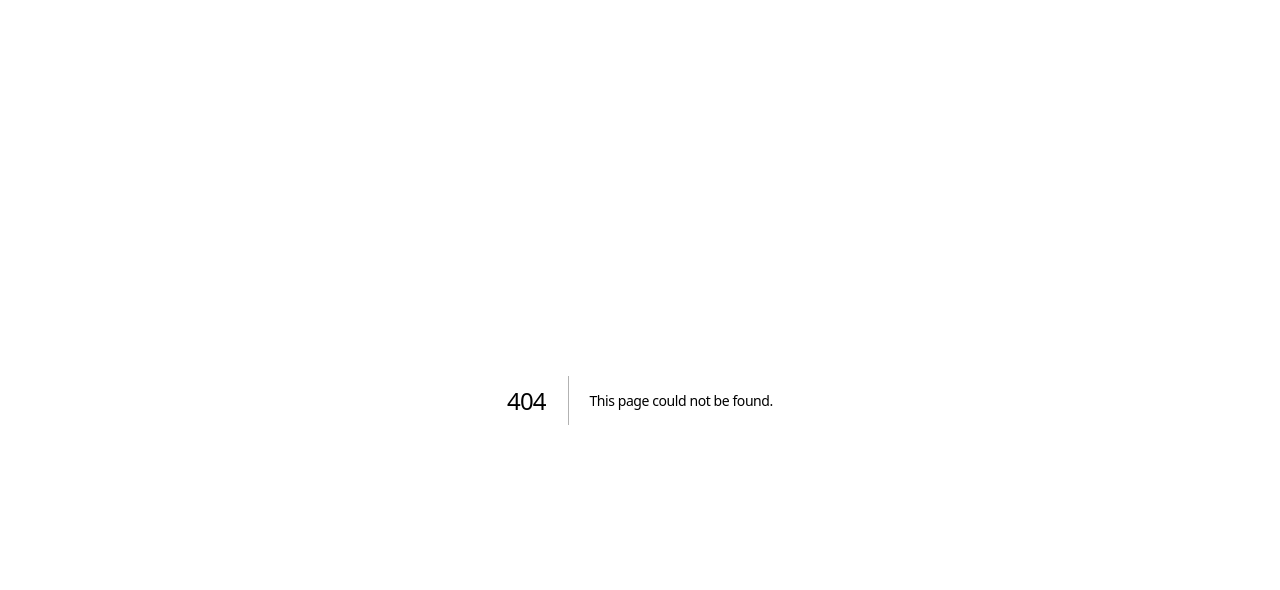
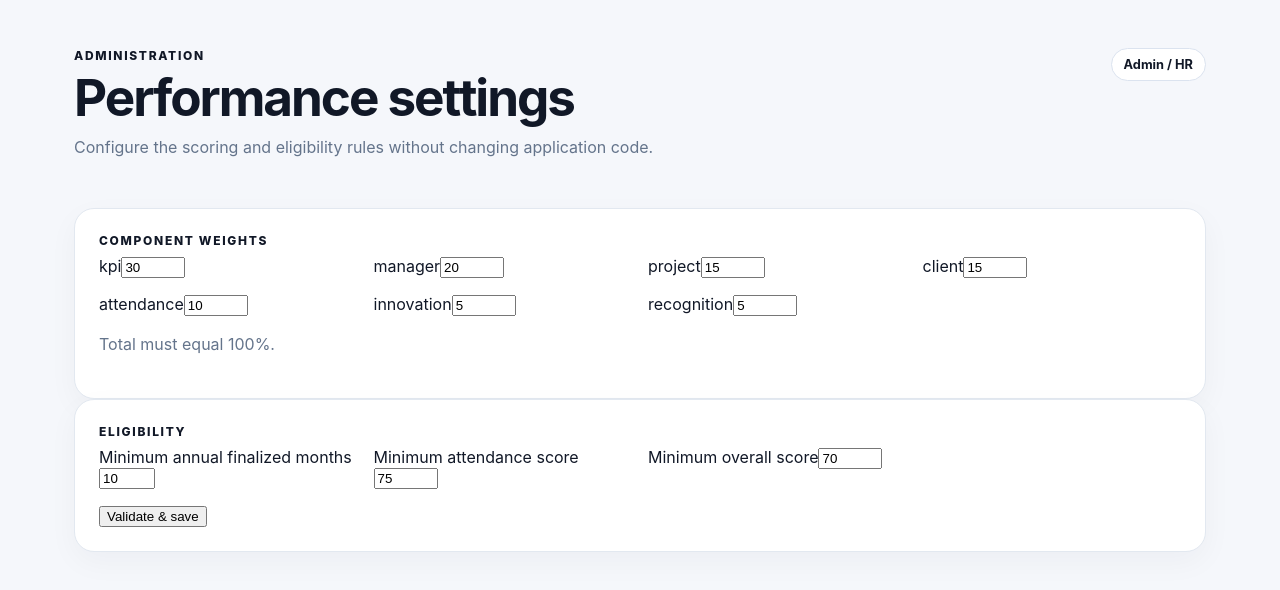
Before and after one commit to Pranjal1-1/EERS, a Next.js app in the folder apps/web/: page /admin/settings in a window 1280 px wide. Before the commit this address had no page. Shown: the top 590 px of the page. Built offline with nearby package versions, Linux system fonts and the light colour scheme.

Commit message:
feat: add admin performance settings workspace

```diff
--- /dev/null
+++ b/apps/web/src/app/admin/settings/page.tsx
@@ -0,0 +1,18 @@
+'use client';
+
+import { useState } from 'react';
+import { DEFAULT_PERFORMANCE_CONFIG, validatePerformanceConfig, type PerformanceConfig } from '@/lib/config';
+
+export default function AdminSettingsPage() {
+  const [config, setConfig] = useState<PerformanceConfig>(DEFAULT_PERFORMANCE_CONFIG);
+  const [message, setMessage] = useState('');
+  function save() {
+    try { validatePerformanceConfig(config); setMessage('Configuration validated. Persistence will be connected to the admin API.'); }
+    catch (error) { setMessage(error instanceof Error ? error.message : 'Invalid configuration'); }
+  }
+  return <main className="shell">
+    <header className="topbar"><div><p className="eyebrow">Administration</p><h1>Performance settings</h1><p className="muted">Configure the scoring and eligibility rules without changing application code.</p></div><span className="status">Admin / HR</span></header>
+    <section className="card"><p className="eyebrow">Component weights</p><div className="grid">{Object.entries(config.componentWeights).map(([key, value]) => <label key={key}>{key}<input type="number" min="0" max="100" value={value} onChange={(e) => setConfig({ ...config, componentWeights: { ...config.componentWeights, [key]: Number(e.target.value) } })} /></label>)}</div><p className="muted">Total must equal 100%.</p></section>
+    <section className="card"><p className="eyebrow">Eligibility</p><div className="grid"><label>Minimum annual finalized months<input type="number" min="1" max="12" value={config.minimumAnnualMonths} onChange={(e) => setConfig({ ...config, minimumAnnualMonths: Number(e.target.value) })} /></label><label>Minimum attendance score<input type="number" min="0" max="100" value={config.minimumAttendanceScore} onChange={(e) => setConfig({ ...config, minimumAttendanceScore: Number(e.target.value) })} /></label><label>Minimum overall score<input type="number" min="0" max="100" value={config.minimumOverallScore} onChange={(e) => setConfig({ ...config, minimumOverallScore: Number(e.target.value) })} /></label></div><button className="button" onClick={save}>Validate & save</button>{message && <p className="form-message">{message}</p>}</section>
+  </main>;
+}
```
